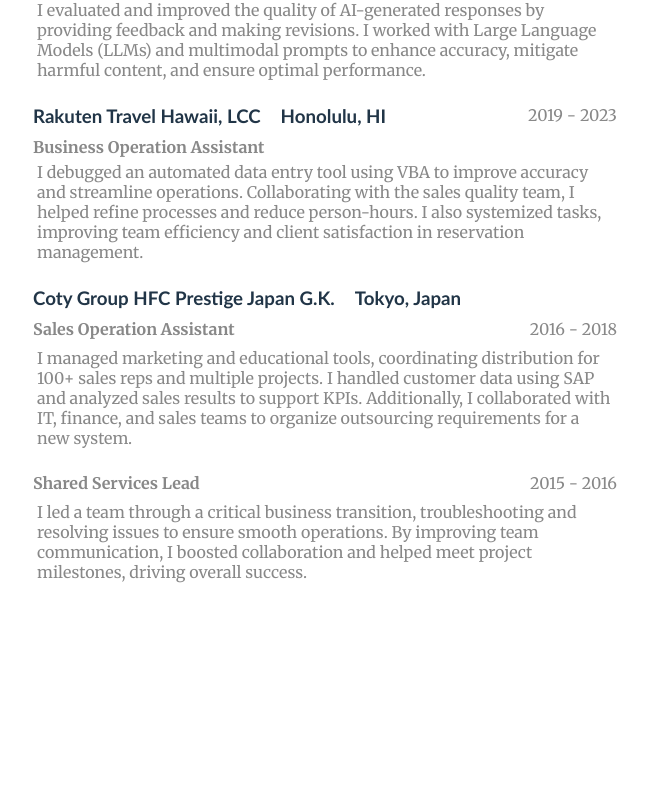
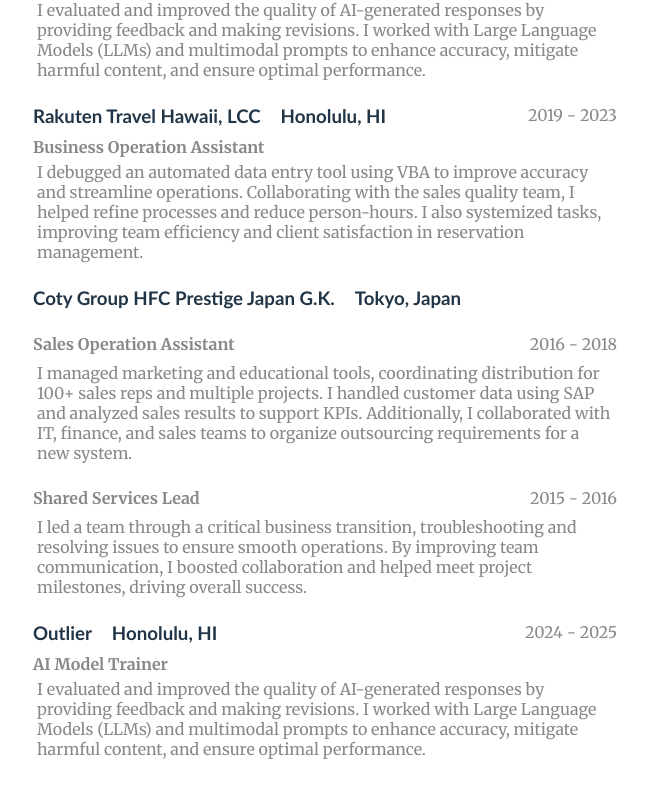
Before and after one commit to Pokasana/intro-page, a React (Vite) app: page /cv in a window 1280 px wide. Shown: the part 714-1500 px from the top of the page, without its empty margins (315-962 px from the left). Before the commit the page ends 1320 px from the top, so only its background shows below. Built offline with nearby package versions, Linux system fonts and the light colour scheme.

Commit message:
add functions to map experiences and load them into JSX in Experience.jsx

```diff
--- a/src/features/cv/Experience.jsx
+++ b/src/features/cv/Experience.jsx
@@ -1,9 +1,102 @@
 import React from 'react';
 
 function Experience() {
+  const experiences = [
+    {
+      id: 1,
+      organization: "Outlier",
+      location: "Honolulu, HI",
+      roles: [{title: "AI Model Trainer", year: "2024 - 2025", description: "I evaluated and improved the quality of AI-generated responses by providing feedback and making revisions. I worked with Large Language Models (LLMs) and multimodal prompts to enhance accuracy, mitigate harmful content, and ensure optimal performance."}]
+    },
+    {
+      id: 2,
+      organization: "Rakuten Travel Hawaii, LCC",
+      location: "Honolulu, HI",
+      roles: [{title: "Business Operation Assistant", year: "2019 - 2023", description: "I debugged an automated data entry tool using VBA to improve accuracy and streamline operations. Collaborating with the sales quality team, I helped refine processes and reduce person-hours. I also systemized tasks, improving team efficiency and client satisfaction in reservation management."}]
+    },
+    {
+      id: 3,
+      organization: "Coty Group HFC Prestige Japan G.K.",
+      location: "Tokyo, Japan",
+      roles: [
+        {title: "Sales Operation Assistant", year: "2016 - 2018", description: "I managed marketing and educational tools, coordinating distribution for 100+ sales reps and multiple projects. I handled customer data using SAP and analyzed sales results to support KPIs. Additionally, I collaborated with IT, finance, and sales teams to organize outsourcing requirements for a new system."},
+        {title: "Shared Services Lead", year: "2015 - 2016", description: "I led a team through a critical business transition, troubleshooting and resolving issues to ensure smooth operations. By improving team communication, I boosted collaboration and helped meet project milestones, driving overall success."}
+      ]
+    }
+  ];
+
+  const multiRolesComponent = roles => (
+    roles.map(role => {
+      const {title, year, description} = role;
+      const id = roles.indexOf(role);
+
+      return (
+        <div key={id}>
+          <div className="flex justify-between w-full">
+            <h4>{title}</h4>
+            <p>{year}</p>
+          </div>
+          <p className="m-1">{description}</p>
+        </ div>
+      )
+    })
+  );
+
+  const singleRoleComponent = (title, description) => (
+    <>
+      <h4>{title}</h4>
+      <p className="m-1">{description}</p>
+    </>
+  );
+
+  const loadExperiences = experiences.map(experience => {
+    const {organization, location, roles, id} = experience;
+
+    if (experience.roles.length > 1) {
+
+      return (
+        <section key={id} className="py-2">
+          <h3>{organization}<span className="m-5 font-semibold">{location}</span></h3>
+
+          {roles.map(role => {
+            const {title, year, description} = role;
+            const roleId = `${title}-${year}`
+
+            return (
+              <div key={roleId}>
+                <div className="flex mt-5 justify-between w-full">
+                  <h4>{title}</h4>
+                  <p>{year}</p>
+                </div>
+                <p className="m-1">{description}</p>
+              </ div>
+            )
+          })}
+
+        </section>
+      );
+
+    } else {
+      const {title, year, description} =  experience.roles[0];
+
+      return (
+        <section key={id} className="py-2">
+          <div className="flex justify-between w-full">
+            <h3>{organization}<span className="m-5 font-semibold">{location}</span></h3>
+            <p>{year}</p>
+          </div>
+          <h4>{title}</h4>
+          <p className="m-1">{description}</p>
+        </section>
+      )
+    }
+  })
+
   return (
     <div className="py-3 my-0">
       <h2>Experience</h2>
+
+      {loadExperiences}
 
       <section className="py-2">
         <div className="flex justify-between w-full">
```
